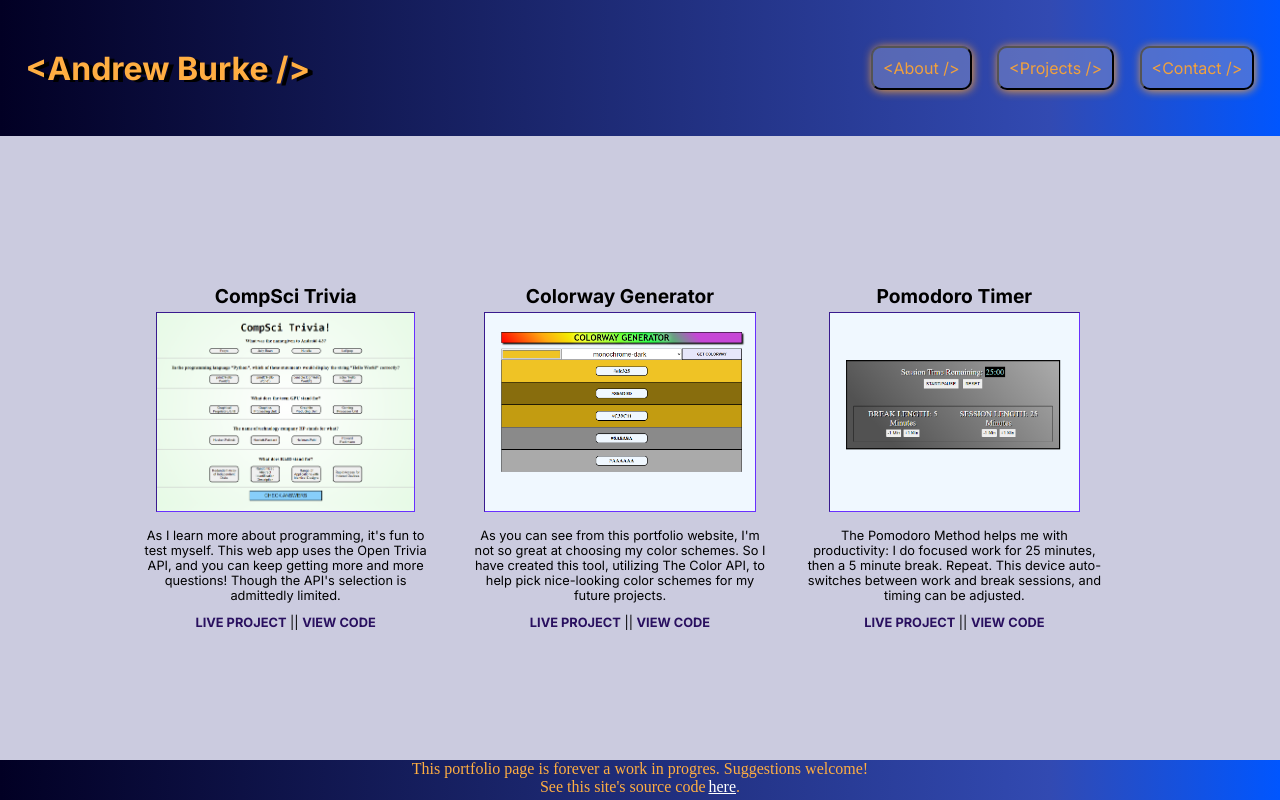
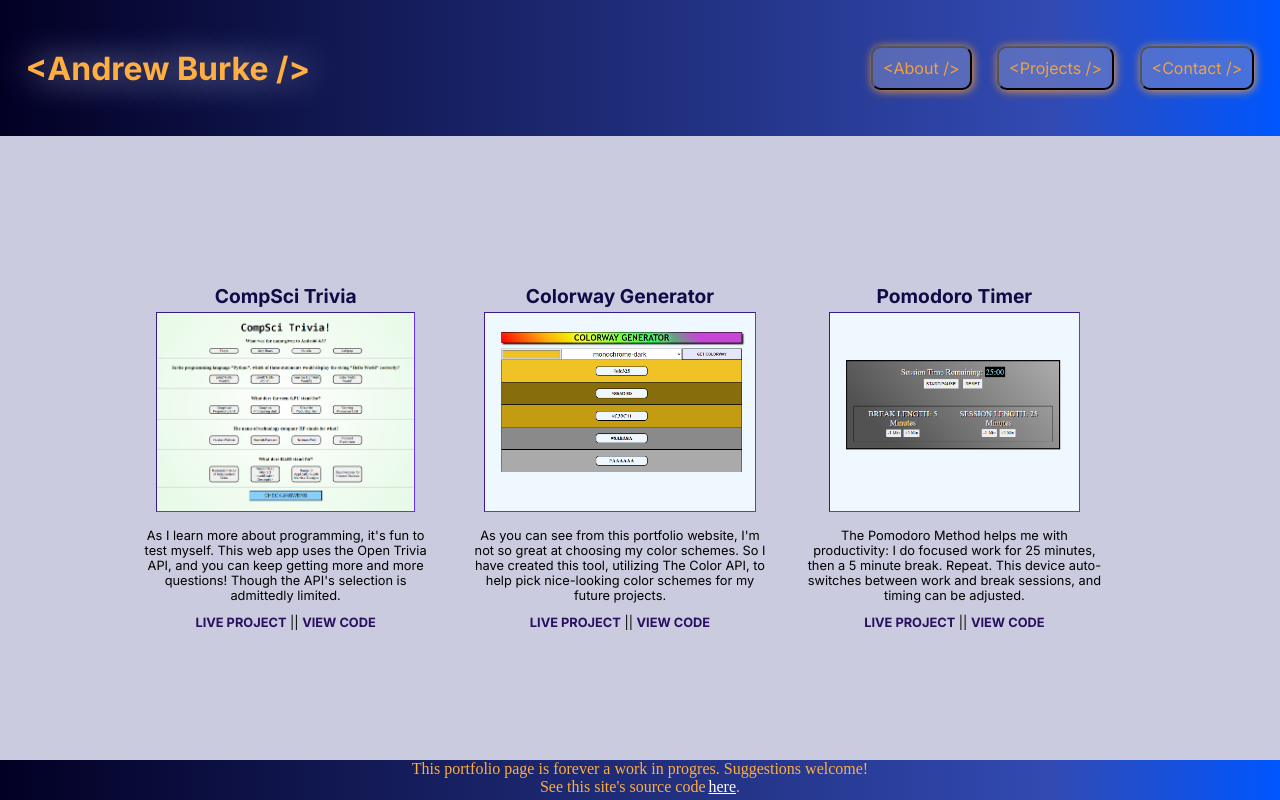
Before and after one commit to AndyTBurke/AndyBurkeDevPortfolio, a React (Vite) app: page / in a window 1280 px wide. Both pictures are taken after a click on the button "<Projects />". Built offline with nearby package versions, Linux system fonts and the light colour scheme.

Commit message:
minor CSS updates
-text color update on proj page
-header text shadow change

```diff
--- a/src/index.css
+++ b/src/index.css
@@ -19,7 +19,7 @@ body {
     font-size: xx-large;
     font-family: 'Inter', sans-serif;
     color: #FFAE42;
-    text-shadow: 5px 2px #000000;
+    text-shadow: 0px 0px 35px #b0b8e2;
     margin-right: auto;
     margin-left: 2vw;
 }
@@ -202,6 +202,10 @@ body {
     font-size: 1.6vh;
 }
 
+.project > h2 {
+    color: rgb(14, 11, 70);
+}
+
 .proj-img {
     margin-top: -1.5vh;
     height: 55%;
```
